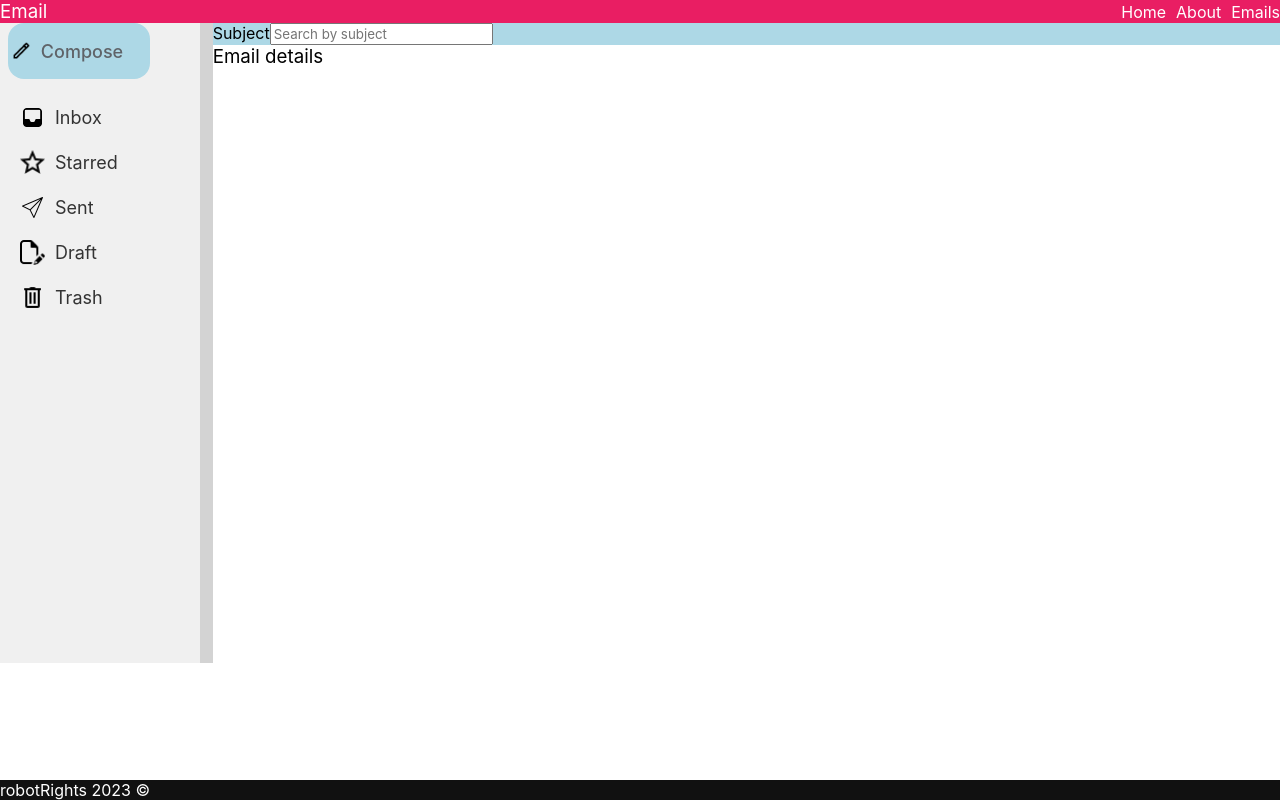
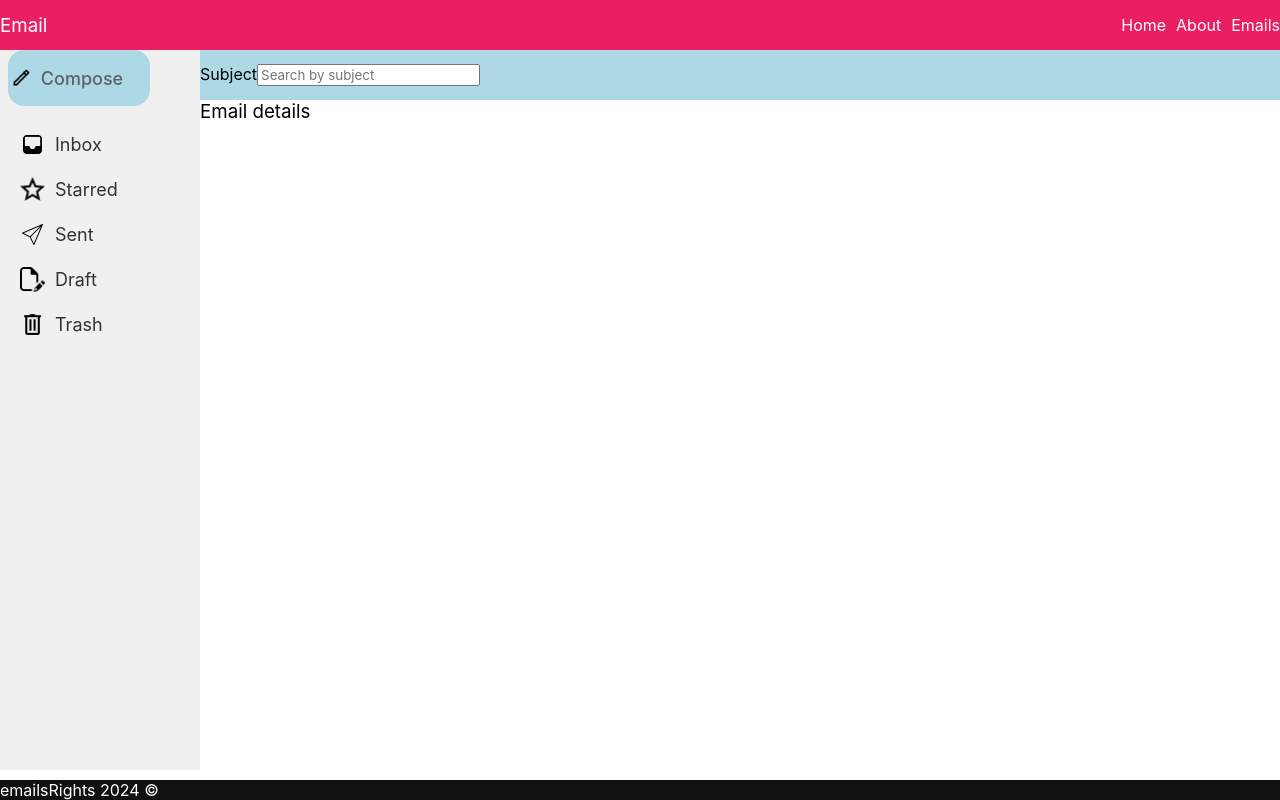
Before and after one commit to verely/email, a React (Vite) app: page /#/1/compose in a window 1280 px wide. Built offline with nearby package versions, Linux system fonts and the light colour scheme.

Commit message:
Refactor email index page layout and styles

```diff
--- a/src/App.jsx
+++ b/src/App.jsx
@@ -3,7 +3,6 @@ import { Route, HashRouter as Router, Routes } from 'react-router-dom'
 import { Home } from './pages/Home'
 import { AboutUs } from './pages/AboutUs'
 import { EmailIndex } from './pages/EmailIndex'
-import { EmailCompose } from './pages/EmailCompose'
 import { EmailDetails } from './pages/EmailDetails'
 
 import { AppHeader } from './cmps/AppHeader'
@@ -28,7 +27,7 @@ export function App() {
 
                 <footer>
                     <section className="container">
-                        robotRights 2023 &copy;
+                        emailsRights 2024 &copy;
                     </section>
                 </footer>
             </section>
--- a/src/assets/css/cmps/app-header.css
+++ b/src/assets/css/cmps/app-header.css
@@ -7,6 +7,7 @@
     display: flex;
     align-items: center;
     justify-content: space-between;
+    height: 50px;
 }
 
 /* .app-header h1.logo {
--- a/src/assets/css/pages/email-index.css
+++ b/src/assets/css/pages/email-index.css
@@ -1,15 +1,26 @@
 .email-index {
     display: flex;
-    height: 80vh;
+    height: 90vh;
     /* border: 4px solid red; */
   }
 
   .aside-container {
     /* flex: 0 0 auto; */
     display: flex;
-    width: 255px;
+    width: 200px;
+
     background-color: lightgray;
     /* border: 4px solid green; */
+  }
+
+  .filter-container {
+    /* flex: 0 0 auto; */
+    width: 100%;
+    height: 50px;
+    background-color: lightblue;
+    display: flex;
+    align-items: center;
+    /* border: 4px solid yellow; */
   }
 
   .main-container {
@@ -20,15 +31,10 @@
     /* border: 4px solid purple; */
   }
 
-  .filter-container {
-    /* flex: 0 0 auto; */
-    width: 100%;
-    background-color: lightblue;
-    /* border: 4px solid yellow; */
-  }
+
 
   .emails-container {
-    max-height: 100vh;
+    /* max-height: 100vh; */
     overflow: scroll;
     flex: 1;
     /* background-color: lightgreen; */
```
